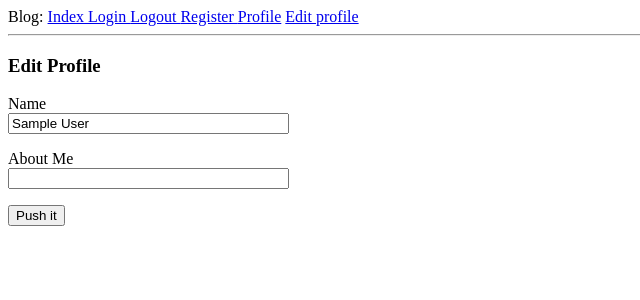
After one commit to mayurnewase/Flask-Blog, a Flask app: page /edit_profile in a window 1280 px wide. The commit adds this page. Shown: the top 300 px of the page, without its empty margins (0-640 px from the left). Run offline with Flask 2, Linux system fonts and the light colour scheme; the visitor is signed in with stand-in values (Sample User, id 1); data comes from the database, SQL or seed files in the repository; both versions use the stored data as it was after the commit.

Commit message:
added sub template(_post) profile support edit profile support about me and last seen in profile changing those in database

```diff
--- a/app/__init__.py
+++ b/app/__init__.py
@@ -13,7 +13,7 @@ migrate = Migrate(app_instance, db)
 
 #login need 4 mandatory functions in user model
 #is_authenticated, is_active, is_anonymous, get_id
-#but UserMixin can be used
+#but UserMixin can be used so no need to use above functions
 login = LoginManager(app_instance)
 login.login_view = "login" #to force user go to "/login" if not already logged in. -> Use @loggin_required to protect index function.
 
@@ -27,3 +27,10 @@ To add form
 3.view function to handle form data
 4.link to hit that url
 """
+
+"""
+flask env vars
+FLASK_ENV=developement
+FLASK_APP=blog.py
+FLASK_DEBUG=1
+"""
--- a/app/forms.py
+++ b/app/forms.py
@@ -1,7 +1,7 @@
 from flask_wtf import FlaskForm
 
 from wtforms import StringField, PasswordField, BooleanField, SubmitField
-from wtforms.validators import DataRequired, Email, EqualTo, ValidationError
+from wtforms.validators import DataRequired, Email, EqualTo, ValidationError, Length
 from app.models import User
 
 class LoginForm(FlaskForm):
@@ -36,3 +36,9 @@ class RegisterForm(FlaskForm):
 		res = User.query.filter_by(mail = mail.data).first()
 		if res is not None:
 			raise ValidationError("Taken")
+
+
+class EditProfile(FlaskForm):
+	name = StringField("Name", validators = [DataRequired()])
+	about_me = StringField("About Me", validators = [Length(min=0, max=140)])
+	submit = SubmitField("Push it")
--- a/app/models.py
+++ b/app/models.py
@@ -11,6 +11,8 @@ class User(UserMixin, db.Model):
 	name = db.Column(db.String(64), index = True, unique = True)
 	mail = db.Column(db.String(120), index = True)
 	password_hash = db.Column(db.String(128))
+	about_me = db.Column(db.String(140))
+	last_seen = db.Column(db.DateTime, default = datetime.utcnow)
 
 	#he backref argument defines the name of a field that will be added to the objects of the "many" class that points back at the "one" object.
 	posts = db.relationship("Post", backref = "author", lazy="dynamic")  #Post is following table -> this is not field in user table -> just a link
--- a/app/routes.py
+++ b/app/routes.py
@@ -1,9 +1,10 @@
 from app import app_instance as api
-from flask import render_template, flash, redirect, url_for
-from app.forms import LoginForm, RegisterForm
+from flask import render_template, flash, redirect, url_for, request
+from app.forms import LoginForm, RegisterForm, EditProfile
 from flask_login import current_user, login_user, logout_user, login_required  #manage sessions for user
 from app.models import User
 from app import db
+from datetime import datetime
 
 @api.route("/")
 @api.route("/index")
@@ -12,9 +13,10 @@ def index():					#need to inspect next parameter in login(), as hacker can put p
 
 	#user = {"name" : "lola"}  #not required as index.html take it from db
 
+	#read all posts from db
 	posts = [
-	{"author" : {"name" : "lola_author"}, "body" : "lola wrote a book"},
-	{"author" : {"name" : "lola_second_author"}, "body" : "aother book"}
+	{"author" :  "lola_author", "body" : "lola wrote a book"},
+	{"author" :  "lola_second_author", "body" : "aother book"}
 	]
 
 	return render_template("index.html", title = "Home", posts = posts)
@@ -58,9 +60,7 @@ def register():
 		return redirect(url_for("index"))
 
 	form = RegisterForm()
-	print("------INSIDE FORM VIEW FUNCTION-----------")
 	if form.validate_on_submit():
-		print("----INSIDE VALIDATED FORM------")
 		user = User(name=form.name.data, mail=form.mail.data)
 		user.set_password(form.password1.data)
 
@@ -72,3 +72,47 @@ def register():
 		return redirect(url_for("login"))
 
 	return render_template("/register.html", form = form)
+
+
+@api.route("/user/<name>")
+@login_required
+def user(name):
+	user = User.query.filter_by(name= name).first_or_404()
+
+	posts = [
+	{"author" :  name, "body" : "lola wrote a book"},
+	{"author" :  name, "body" : "aother book"}
+	]
+	print("giving user template ", name)
+	return render_template("user.html", user = user, posts = posts)
+
+
+@api.before_request
+def before_request():
+	#flask call this for every client request and before serving that request.
+	if current_user.is_authenticated:
+		current_user.last_seen = datetime.utcnow()
+		db.session.commit()	  #no need to db.session.add(u) coz current_user runs user_loader which put user in db session
+
+@api.route("/edit_profile", methods = ["POST", "GET"])
+def edit_profile():
+
+	form = EditProfile()
+
+	if form.validate_on_submit():
+		print("---USER SENT FORM WITH ", request.method)
+		current_user.name = form.name.data
+		current_user.about_me = form.about_me.data
+		db.session.commit()
+		flash("changes commited in db")
+
+		return redirect(url_for("user", name = current_user.name))
+
+	#how to prefill data in form so user will see old data and modify it,using GET request
+	#coz when server gives web page to user it use get request.
+	if request.method == "GET":
+		form.name.data = current_user.name
+		form.about_me.data = current_user.about_me
+
+
+	return render_template("edit_profile.html", form = form)
--- /dev/null
+++ b/app/templates/_post.html
@@ -0,0 +1,3 @@
+<p>
+		{{ post.author }} says : <b> {{ post.body }} </b>
+</p>
--- a/app/templates/base.html
+++ b/app/templates/base.html
@@ -17,6 +17,8 @@
 			<a href="{{ url_for('login') }}">Login </a>
 			<a href="{{ url_for('logout') }}">Logout </a>
 			<a href="{{ url_for('register') }}">Register </a>
+			<a href="{{ url_for('user', name=current_user.name) }}">Profile</a>
+			<a href="{{ url_for('edit_profile') }}">Edit profile </a>
 		</div>
 
 
--- /dev/null
+++ b/app/templates/edit_profile.html
@@ -0,0 +1,32 @@
+{% extends "base.html" %}
+
+{% block base_content %}
+
+	<h3>Edit Profile </h3>
+	<form action="" method = "post" novalidate>
+		{{ form.hidden_tag() }}
+
+		<p>
+			{{ form.name.label }}<br>
+			{{ form.name(size=32) }}<br>
+			{% for error in form.name.errors %}
+			<span style="color : red;">[{{ error }}]</span>
+			{% endfor %}
+		</p>
+
+		<p>
+			{{ form.about_me.label }}<br>
+			{{ form.about_me(size=32) }}<br>
+			{% for error in form.about_me.errors %}
+			<span style="color : red;">[{{ error }}]</span>
+			{% endfor %}
+		</p>
+
+		<p> {{ form.submit() }}</p>
+
+	</form>
+
+
+
+
+{% endblock %}
--- a/app/templates/index.html
+++ b/app/templates/index.html
@@ -3,7 +3,7 @@
 
 	<h3>Hi {{ current_user.name }}</h3>
 	{% for post in posts %}
-	<div><p> {{ post.author.name }} says : <b> {{ post.body }} </b></p></div>
+	<div> {% include "_post.html" %} </b></p></div>
 	{% endfor %}
 
 {% endblock %}
```
Also changed, not shown: app/templates/user.html (added, +16 -0 lines), migrations/versions/5535f1ba3496_last_seen_about_me.py (added, +30 -0 lines), app.db.
